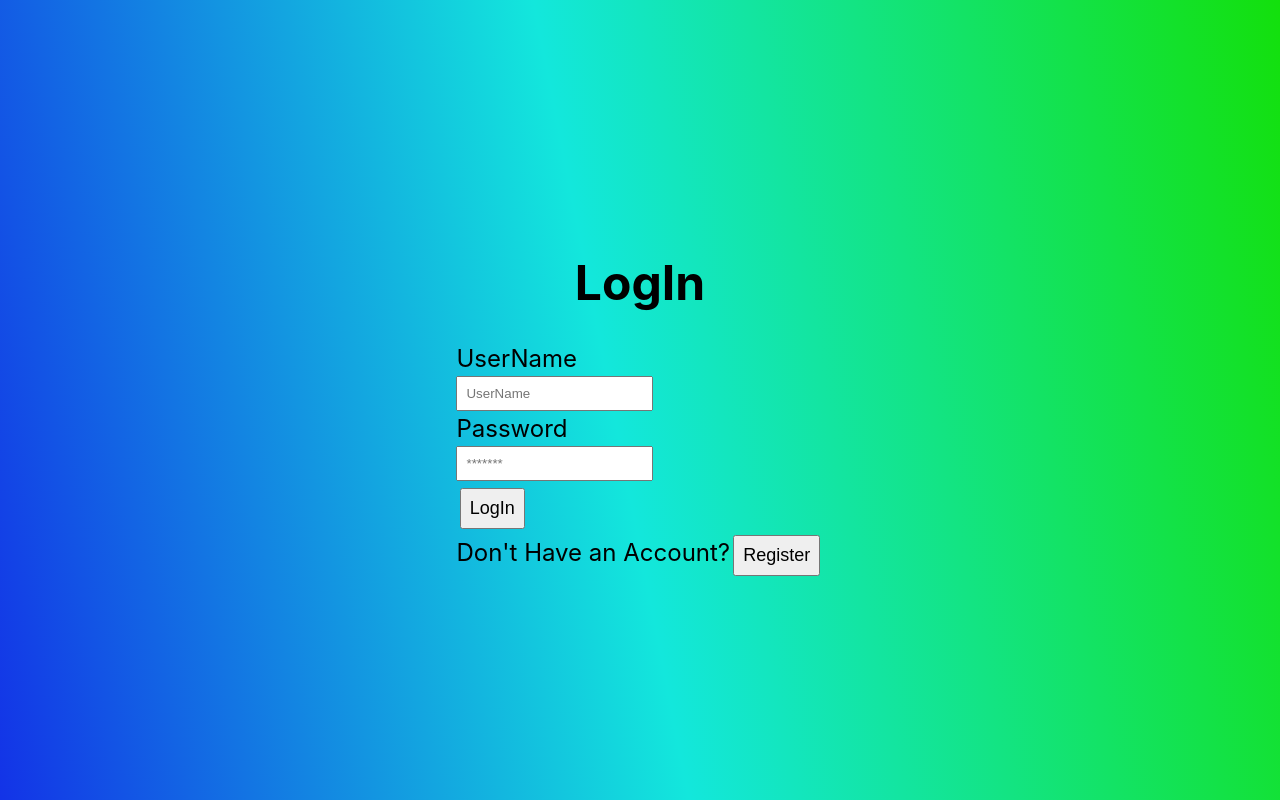
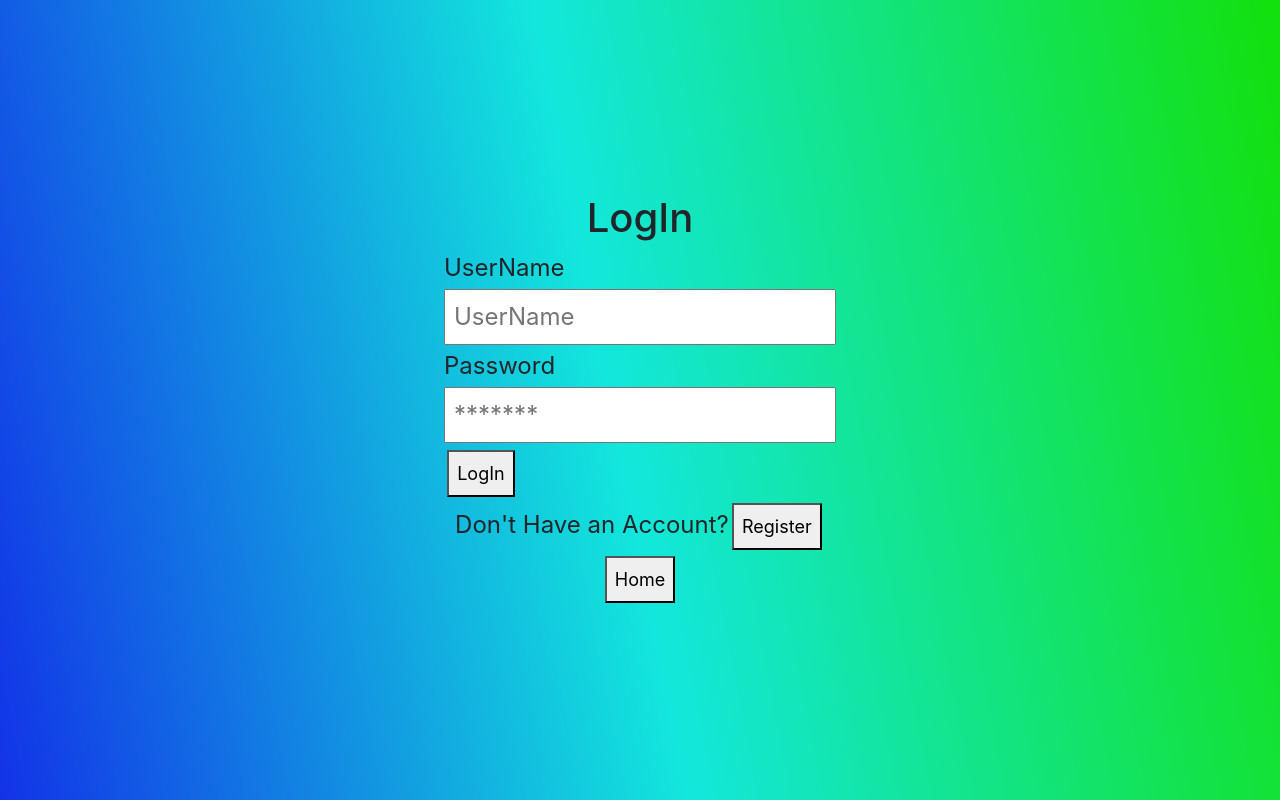
Before and after one commit to chethika10/student_and_teacher_manager_ui, a React (Create React App) app: page / in a window 1280 px wide. Built offline with nearby package versions, Linux system fonts and the light colour scheme.

Commit message:
Changes to folder names

```diff
--- a/public/index.html
+++ b/public/index.html
@@ -25,6 +25,8 @@
       Learn how to configure a non-root public URL by running `npm run build`.
     -->
     <title>React App</title>
+    <link href="https://cdn.jsdelivr.net/npm/bootstrap@5.3.0-alpha1/dist/css/bootstrap.min.css" rel="stylesheet" integrity="sha384-GLhlTQ8iRABdZLl6O3oVMWSktQOp6b7In1Zl3/Jr59b6EGGoI1aFkw7cmDA6j6gD" crossorigin="anonymous">
+
   </head>
   <body>
     <noscript>You need to enable JavaScript to run this app.</noscript>
@@ -38,6 +40,10 @@
 
       To begin the development, run `npm start` or `yarn start`.
       To create a production bundle, use `npm run build` or `yarn build`.
+
     -->
+
+    <script src="https://cdn.jsdelivr.net/npm/bootstrap@5.3.0-alpha1/dist/js/bootstrap.bundle.min.js" integrity="sha384-w76AqPfDkMBDXo30jS1Sgez6pr3x5MlQ1ZAGC+nuZB+EYdgRZgiwxhTBTkF7CXvN" crossorigin="anonymous"></script>
+
   </body>
 </html>
--- a/src/App.js
+++ b/src/App.js
@@ -3,9 +3,10 @@
   Routes,
   Route } from 'react-router-dom';
 import './App.css';
-import "./Css/Forms.css"
-import { Register } from './Screens/Register';
-import { LogIN } from './Screens/LogIN';
+import "./css/Forms.css"
+import { Register } from './screens/Register';
+import { LogIN } from './screens/LogIN';
+import { Home } from './screens/Home';
 
 function App() {
   return (
@@ -29,6 +30,7 @@
       <Route path="/" element={<LogIN/>}/>
       <Route path="/LogIN" element={<LogIN/>}/>
       <Route path="/Register" element={<Register/>}/>
+      <Route path="/Home" element={<Home/>}/>
       </Routes>
 
       </BrowserRouter>
--- /dev/null
+++ b/src/screens/Home.jsx
@@ -0,0 +1,22 @@
+import React,{useState} from "react"
+
+
+import {
+  useNavigate } from "react-router-dom"
+
+
+export const Home =()=>{
+
+    const pageTitle = `${"S&TManager-Register"}`;
+    document.title = pageTitle;
+
+    let navigate=useNavigate();
+
+
+
+    return(
+        <>
+
+        </>
+    )
+}
--- a/src/Screens/LogIN.jsx
+++ b/src/screens/LogIN.jsx
@@ -36,6 +36,11 @@
         <button onClick={()=>{
             navigate("/Register")
         }}>Register</button>
+<br/>
+<button onClick={()=>{
+            navigate("/Home")
+        }}>Home</button>
+
            </div>
            </div>
         </>
```
Also changed, not shown: src/components/NavBar.jsx (added), src/css/Forms.css (renamed from src/Css/Forms.css), src/screens/Register.jsx (renamed from src/Screens/Register.jsx).
